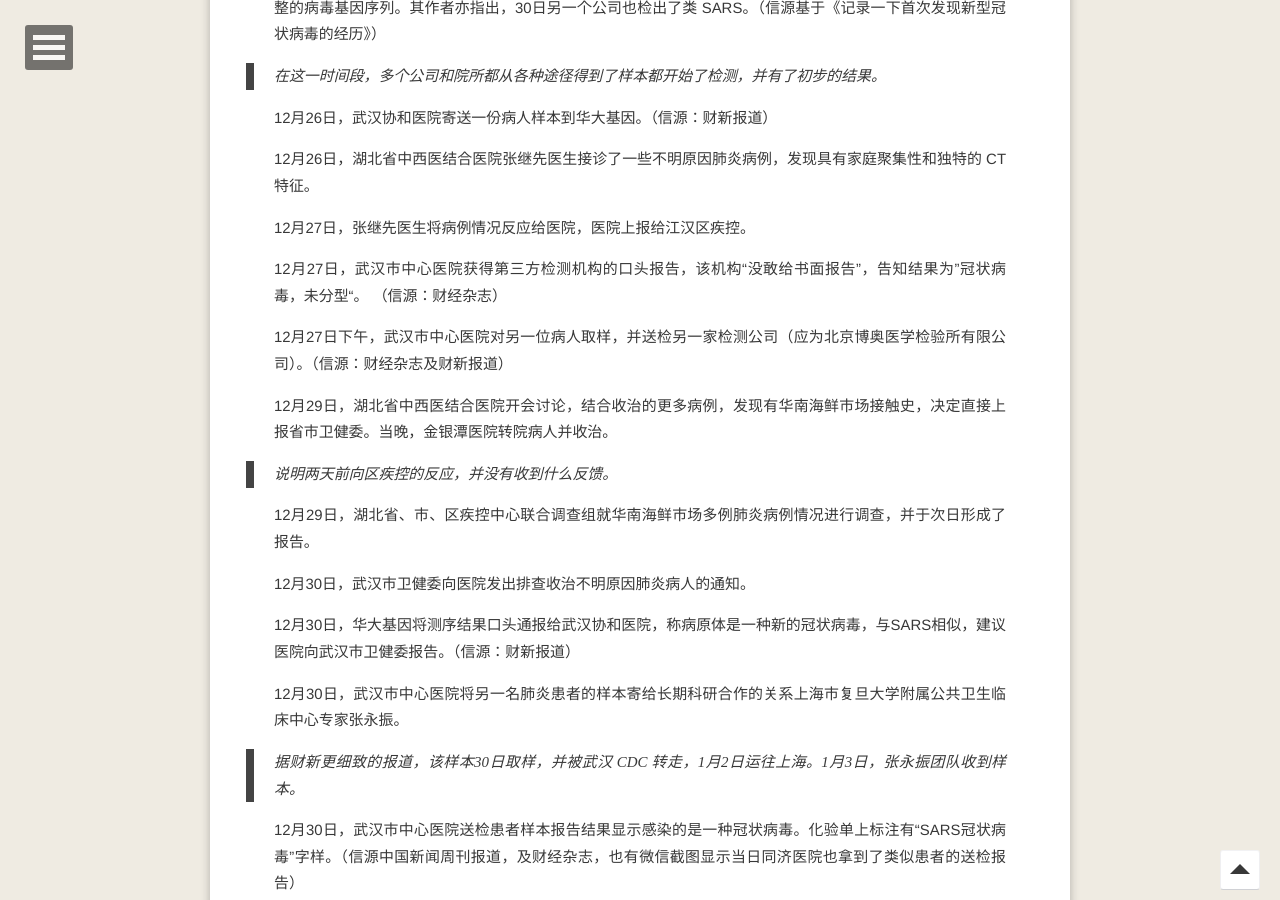
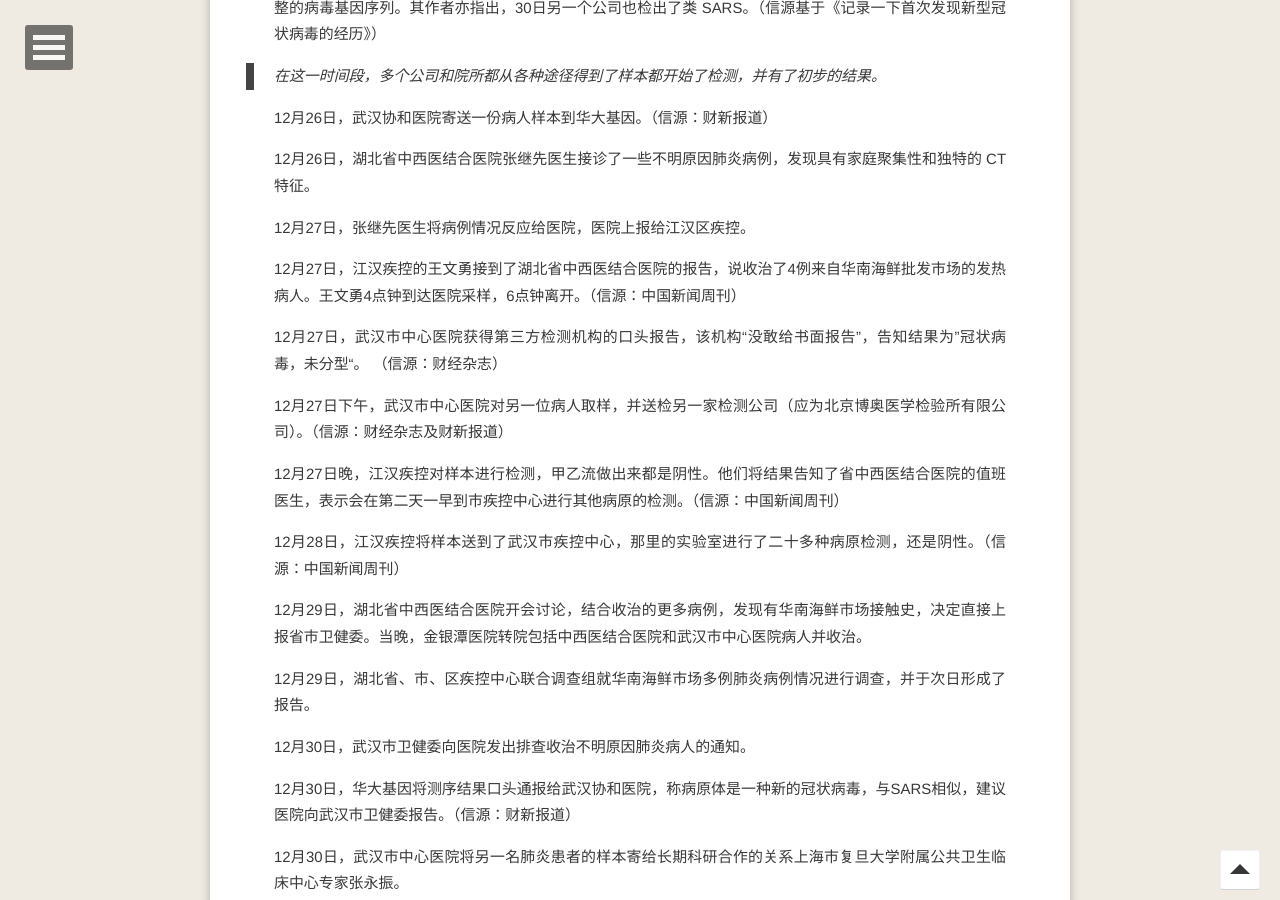
Before and after one commit to refraction-ray/refraction-ray.github.io, a Jekyll site: the page built from _posts/2020-02-19-疫情的早期记忆：时间轴和信息流.md, in a window 1280 px wide and 900 px high, scrolled down 2078 px. Built offline with Jekyll 4.4.1, drawn with Linux system fonts in a browser that asks for light colours; comment, search, counter and statistics services are not loaded.

Commit message:
jianghan cdc

```diff
--- a/_posts/2020-02-19-疫情的早期记忆：时间轴和信息流.md
+++ b/_posts/2020-02-19-疫情的早期记忆：时间轴和信息流.md
@@ -58,13 +58,17 @@ comments: true
 
 12月27日，张继先医生将病例情况反应给医院，医院上报给江汉区疾控。
 
+12月27日，江汉疾控的王文勇接到了湖北省中西医结合医院的报告，说收治了4例来自华南海鲜批发市场的发热病人。王文勇4点钟到达医院采样，6点钟离开。（信源：中国新闻周刊）
+
 12月27日，武汉市中心医院获得第三方检测机构的口头报告，该机构“没敢给书面报告”，告知结果为”冠状病毒，未分型“。 （信源：财经杂志）
 
 12月27日下午，武汉市中心医院对另一位病人取样，并送检另一家检测公司（应为北京博奥医学检验所有限公司）。（信源：财经杂志及财新报道）
 
-12月29日，湖北省中西医结合医院开会讨论，结合收治的更多病例，发现有华南海鲜市场接触史，决定直接上报省市卫健委。当晚，金银潭医院转院病人并收治。
+12月27日晚，江汉疾控对样本进行检测，甲乙流做出来都是阴性。他们将结果告知了省中西医结合医院的值班医生，表示会在第二天一早到市疾控中心进行其他病原的检测。（信源：中国新闻周刊）
 
-> 说明两天前向区疾控的反应，并没有收到什么反馈。
+12月28日，江汉疾控将样本送到了武汉市疾控中心，那里的实验室进行了二十多种病原检测，还是阴性。（信源：中国新闻周刊）
+
+12月29日，湖北省中西医结合医院开会讨论，结合收治的更多病例，发现有华南海鲜市场接触史，决定直接上报省市卫健委。当晚，金银潭医院转院包括中西医结合医院和武汉市中心医院病人并收治。
 
 12月29日，湖北省、市、区疾控中心联合调查组就华南海鲜市场多例肺炎病例情况进行调查，并于次日形成了报告。
 
```
